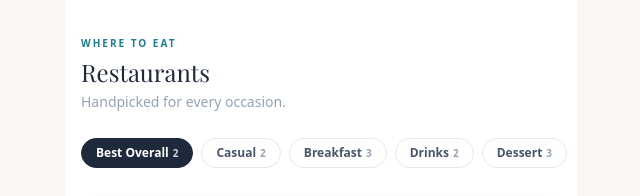
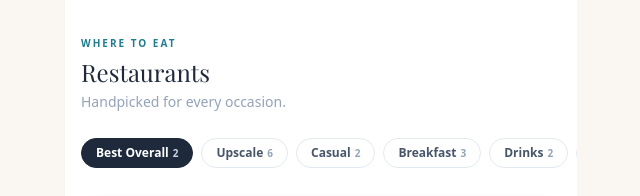
Before and after one commit to ZbienVC/palm-beach-guide, a Next.js app: page / in a window 1280 px wide. Shown: the part 1740-1936 px from the top of the page, without its empty margins (319-959 px from the left). Built offline with nearby package versions, Linux system fonts and the light colour scheme; a web font is replaced by a local one.

Commit message:
fix: rename Date Night -> Upscale in CATEGORY_ORDER

```diff
--- a/app/page.tsx
+++ b/app/page.tsx
@@ -14,7 +14,7 @@ import { PhotoGallery } from "@/components/PhotoGallery";
 
 // ─── Category filter order ────────────────────────────────────────────────────
 
-const CATEGORY_ORDER = ["Best Overall", "Date Night", "Casual", "Breakfast", "Drinks", "Dessert"];
+const CATEGORY_ORDER = ["Best Overall", "Upscale", "Casual", "Breakfast", "Drinks", "Dessert"];
 
 // ─── Bottom nav ───────────────────────────────────────────────────────────────
 
```
